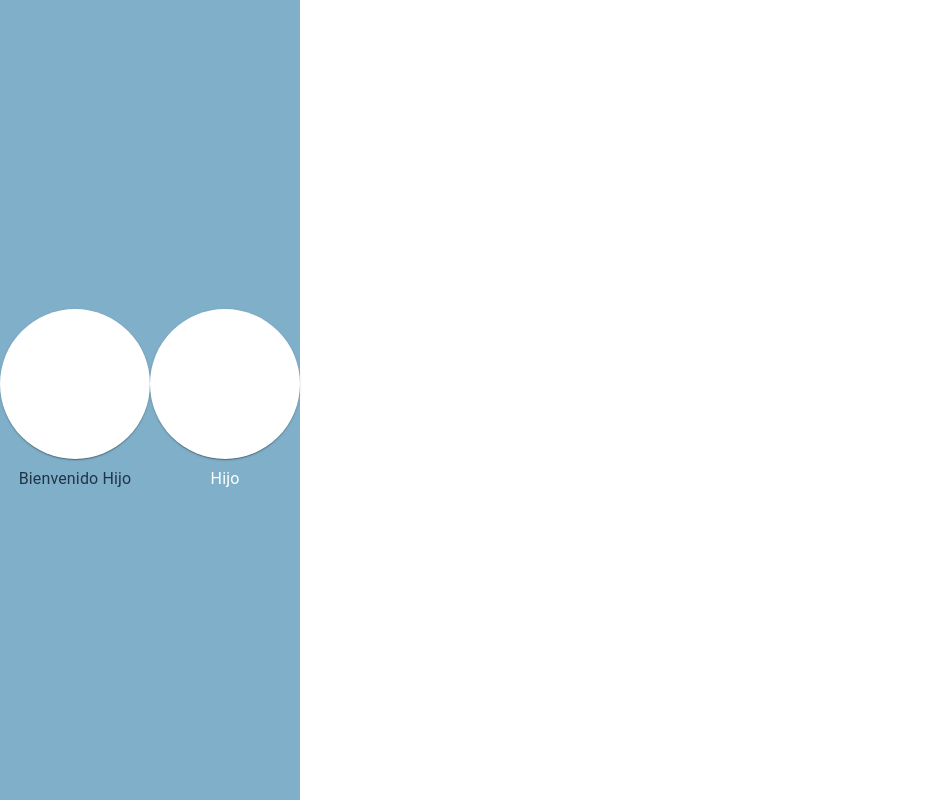
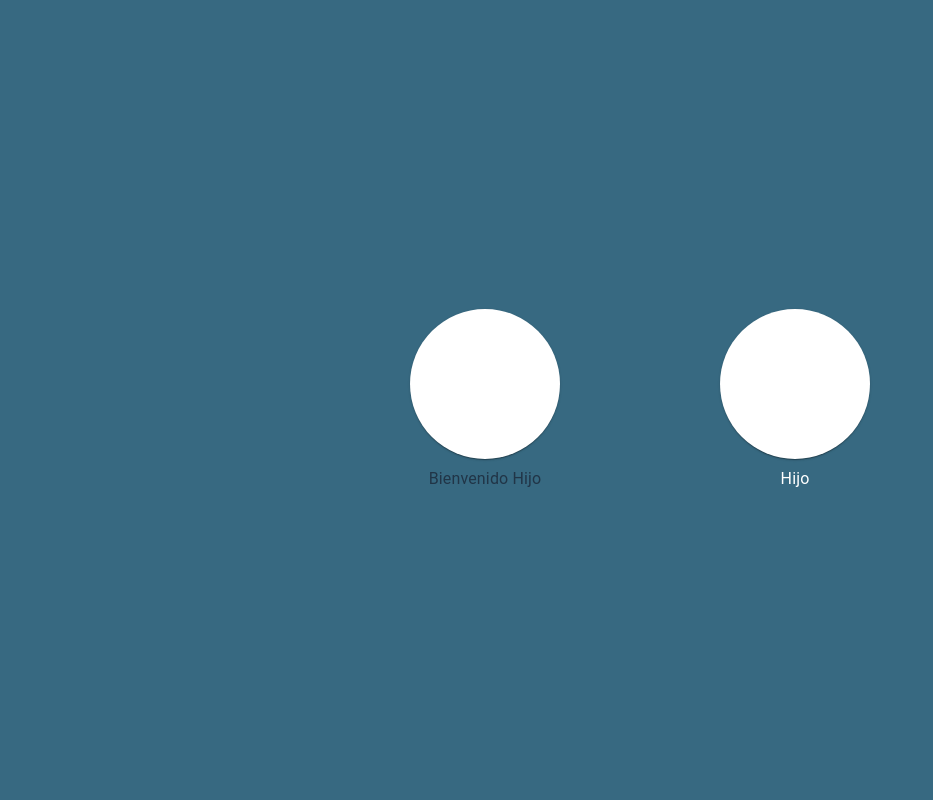
Before and after one commit to Urielcont/EstudIA, a React (Vite) app in the folder estudIA/: page /profiles in a window 1280 px wide. Shown: the whole page, without its empty margins (0-933 px from the left). Built offline with nearby package versions, Linux system fonts and the light colour scheme.

Commit message:
Cambios login y profiles

```diff
--- a/estudIA/src/components/login.jsx
+++ b/estudIA/src/components/login.jsx
@@ -59,12 +59,14 @@ const Login = () => {
         bgcolor: '#f5f5f5', // Fondo claro para diferenciar el contenido
       }}
     >
-      <Grid2 item xs={12} sm={8} md={6} lg={4}>
+      <Grid2 item xs={12} sm={8} md={6} lg={2}>
         <Card
           sx={{
             p: 4,
             bgcolor: '#7FAFC9',
             color: '#ffffff',
+            maxWidth: '30rem',
+            margin: '0 auto',
           }}
         >
           <Tabs
--- a/estudIA/src/components/profiles/profiles.jsx
+++ b/estudIA/src/components/profiles/profiles.jsx
@@ -5,6 +5,7 @@ import { useNavigate } from "react-router-dom";
 const Profiles = () => {
     const [showInput, setShowInput] = useState(false);
     const [password, setPassword] = useState('');
+    const navigate = useNavigate();
 
     const handleClick = () => {
         setShowInput(!showInput);
@@ -14,23 +15,14 @@ const Profiles = () => {
         setPassword(e.target.value);
     };
 
-    const navigate = useNavigate();
-
     const handleRedirectClick = () => {
         navigate("/ruta-del-archivo"); // Cambia esto a la ruta real
     };
 
     return (
-        <Grid2 container spacing={0} sx={{ height: '100vh' }}> {/* Espaciado a 0 */}
-            <Grid2 item xs={12} md={6}>
-                <Box sx={{
-                    display: 'flex',
-                    flexDirection: 'column',
-                    alignItems: 'center',
-                    justifyContent: 'center',
-                    bgcolor: '#7FAFC9',
-                    height: '100%' // Asegúrate de que el Box ocupe toda la altura
-                }}>
+        <Grid2 container spacing={0} justifyContent="center" alignItems="center" sx={{ minHeight: '100vh', bgcolor: '#376981' }}>
+            <Grid2 item xs={12} md={6} sx={{margin:'10vh'}}>
+                    <Box sx={{ display: 'flex', flexDirection: 'column', alignItems: 'center', justifyContent: 'center', height: '100%' }}>
                         <Card
                             sx={{
                                 borderRadius: '50%',
@@ -67,30 +59,48 @@ const Profiles = () => {
     onChange={handleChange}
     autoComplete="current-password"
     variant="standard"
+    InputProps={{
+        sx: {
+            color: '#fff',
+        },
+    }}
+    InputLabelProps={{
+        sx: {
+            color: '#fff',
+            '&.Mui-focused': {
+                color: '#fff'
+            },
+        },
+    }}
+    sx={{
+        '& .MuiInputBase-root': {
+            '&:hover fieldset': {
+                borderColor: '#fff'
+            },
+        },
+        '& .MuiInputBase-input': {
+            color: '#fff',
+        },
+    }}
 />
+
                                 <Button variant="contained" sx={{
                                     width: "10vh",
                                     height: "4vh",
                                     marginTop: 1.5,
                                     bgcolor: '#ffffff',
-                                color: '#7FAFC9'
+                                    color: '#376981'
                                 }} onClick={() => console.log(password)}>
                                     Enviar
                                 </Button>
                             </Box>
                         )}
                     </Box>
+
             </Grid2>
 
-            <Grid2 item xs={12} md={6}>
-                <Box sx={{
-                    display: 'flex',
-                    flexDirection: 'column',
-                    alignItems: 'center',
-                    justifyContent: 'center',
-                    bgcolor: '#7FAFC9',
-                    height: '100%' // Asegúrate de que el Box ocupe toda la altura
-                }}>
+            <Grid2 item xs={12} md={6} sx={{margin:'10vh'}}>
+                    <Box sx={{ display: 'flex', flexDirection: 'column', alignItems: 'center', justifyContent: 'center', height: '100%' }}>
                         <Card
                             sx={{
                                 borderRadius: '50%',
@@ -111,6 +121,7 @@ const Profiles = () => {
                             Hijo
                         </Typography>
                     </Box>
+
             </Grid2>
         </Grid2>
     );
```
Lines whose indentation alone changed are shown as unchanged.
